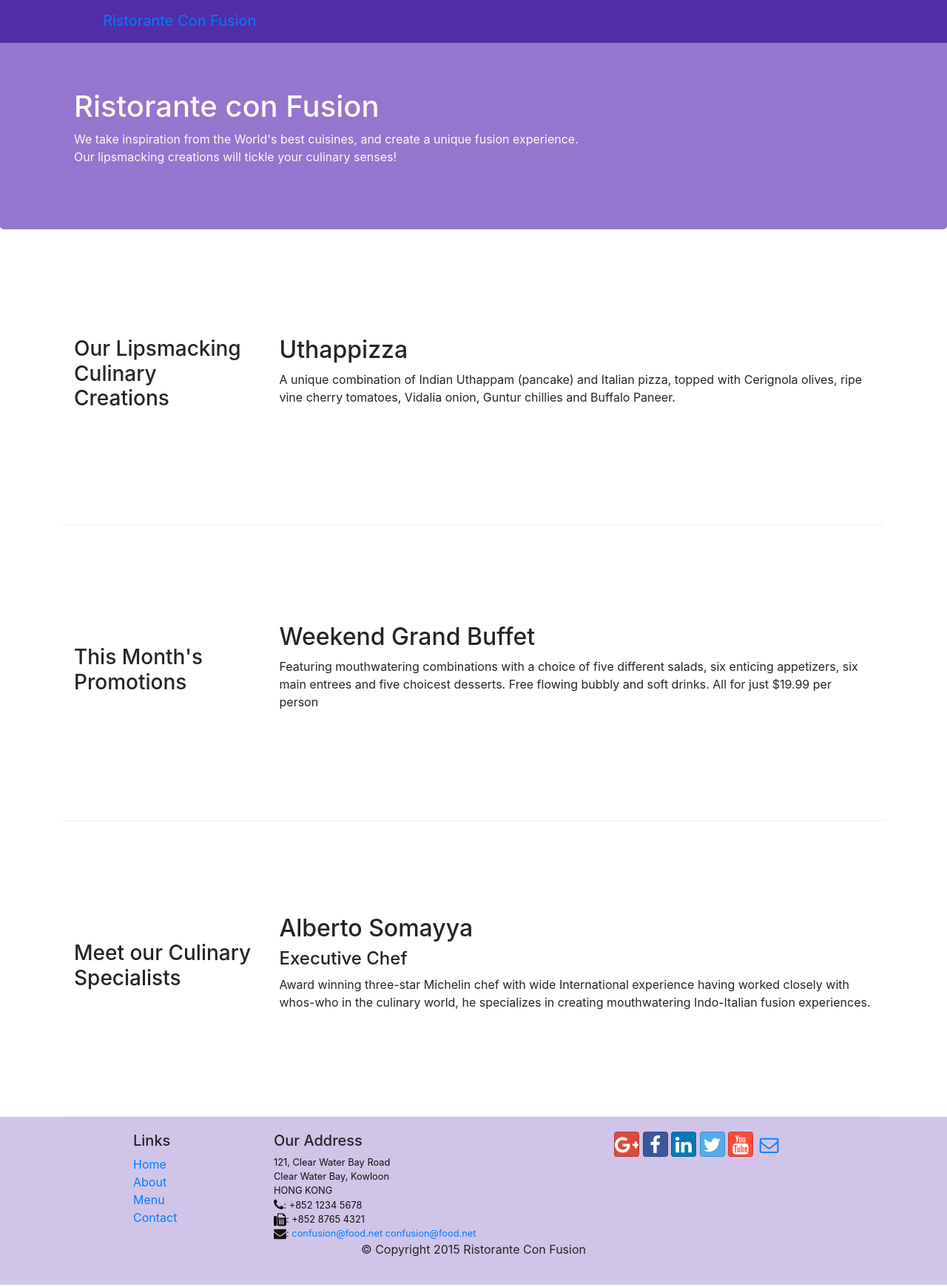
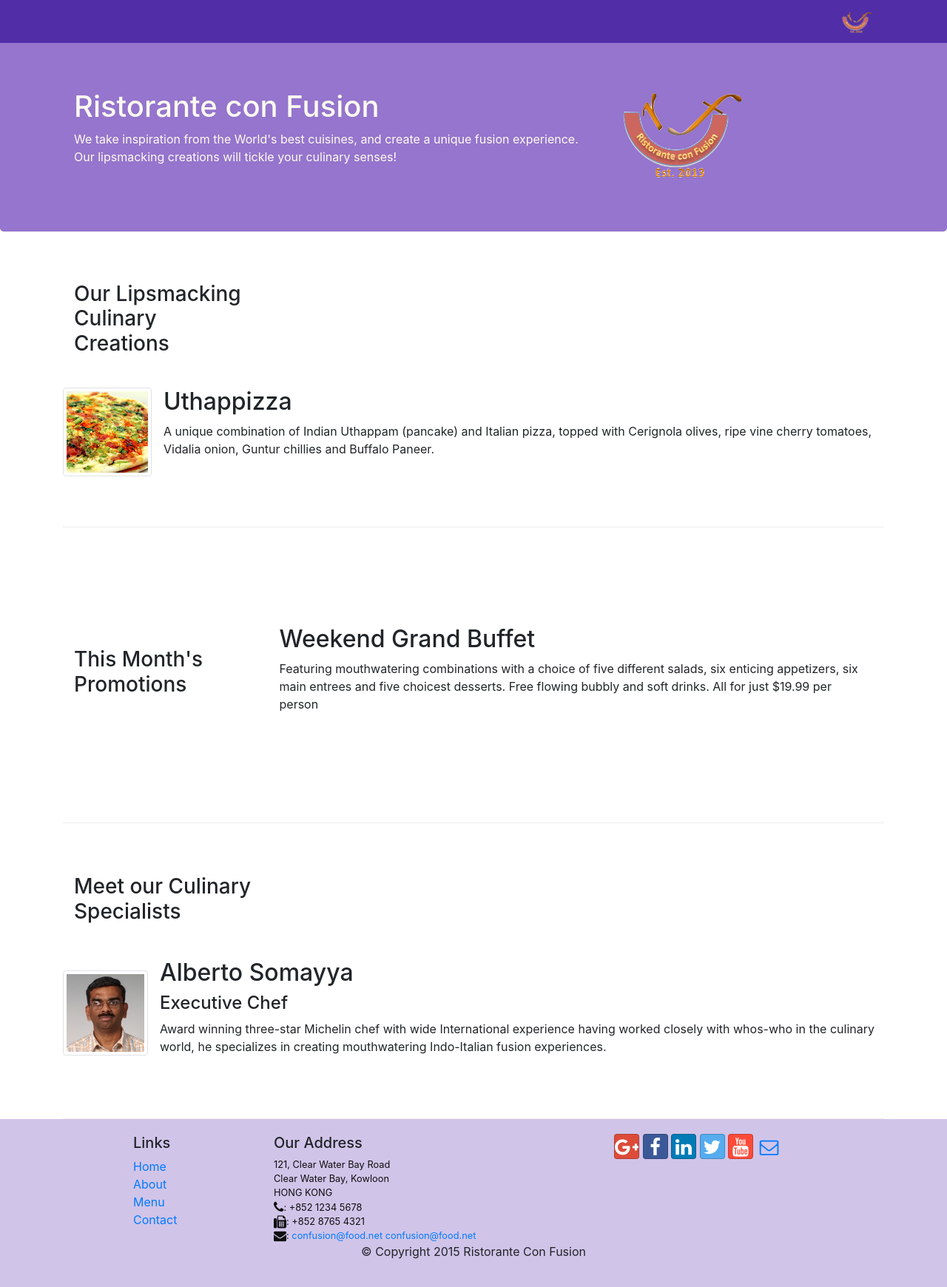
Before and after one commit to tressisson/FullStackAngularApp-Bootstrap4, a website: page conFusion/index.html in a window 1280 px wide. Shown: the whole page at 74% size. Drawn offline with nearby package versions, Linux system fonts and the light colour scheme.

Commit message:
images and media finished

```diff
--- a/conFusion/index.html
+++ b/conFusion/index.html
@@ -20,8 +20,10 @@
         <div class="container">
             <button class="navbar-toggler" type="button" data-toggle="collapse" data-target="#Navbar">
                 <span class="navbar-toggler-icon"></span>&nbsp;
-                <a class="navbar-brand" href="#">Ristorante Con Fusion</a>
             </button>
+            <a class="navbar-brand" href="#">
+                <img src="img/logo.png" height="30" width="41">
+            </a>
             <div class="collapse navbar-collapse" id="Navbar">
                 <ul class="navbar-nav">
                     <li class="nav-item active">
@@ -53,7 +55,8 @@
                     <p>We take inspiration from the World's best cuisines, and create a unique fusion experience. Our lipsmacking
                         creations will tickle your culinary senses!</p>
                 </div class="col col-sm">
-                <div>
+                <div class="col col-sm align-self-center">
+                    <img src="img/logo.png" class="img-fluid">
                 </div>
             </div>
         </div>
@@ -64,10 +67,13 @@
             <div class="col-sm-4 col-md-3 flex-last">
                 <h3>Our Lipsmacking Culinary Creations</h3>
             </div>
-            <div class="col-sm col-md flex-first">
-                <h2>Uthappizza</h2>
-                <p class="hidden-xs-down">A unique combination of Indian Uthappam (pancake) and Italian pizza, topped with Cerignola olives, ripe vine
-                    cherry tomatoes, Vidalia onion, Guntur chillies and Buffalo Paneer.</p>
+            <div class="media">
+                <img class="d-flex mr-3 img-thumbnail align-self-center" src="img/uthappizza.png" alt="Uthappizza">
+                <div class="media-body">
+                    <h2 class="mt-0">Uthappizza</h2>
+                    <p class="hidden-xs-down">A unique combination of Indian Uthappam (pancake) and Italian pizza, topped with Cerignola olives, ripe
+                        vine cherry tomatoes, Vidalia onion, Guntur chillies and Buffalo Paneer.</p>
+                </div>
             </div>
         </div>
 
@@ -88,11 +94,15 @@
             <div class="col-sm-4 col-md-3 flex-last">
                 <h3>Meet our Culinary Specialists</h3>
             </div>
-            <div class="col-sm col-md flex-first">
-                <h2>Alberto Somayya</h2>
-                <h4>Executive Chef</h4>
-                <p class="hidden-xs-down">Award winning three-star Michelin chef with wide International experience having worked closely with whos-who
-                    in the culinary world, he specializes in creating mouthwatering Indo-Italian fusion experiences. </p>
+            <div class="media">
+                <img class="d-flex mr-3 img-thumbnail align-self-center" src="img/alberto.png" alt="Alberto Somayya">
+                <div class="media-body">
+                    <h2 class="mt-0">Alberto Somayya</h2>
+                    <h4>Executive Chef</h4>
+                    <p class="hidden-xs-down">Award winning three-star Michelin chef with wide International experience having worked closely with
+                        whos-who in the culinary world, he specializes in creating mouthwatering Indo-Italian fusion experiences.
+                    </p>
+                </div>
             </div>
         </div>
     </div>
```
Also changed, not shown: conFusion/aboutus.html (+5 -2 lines), conFusion/contactus.html (+3 -2 lines), conFusion/img/alberto.png (added), conFusion/img/buffet.png (added), conFusion/img/logo.png (added), conFusion/img/uthappizza.png (added), 1 other file.
